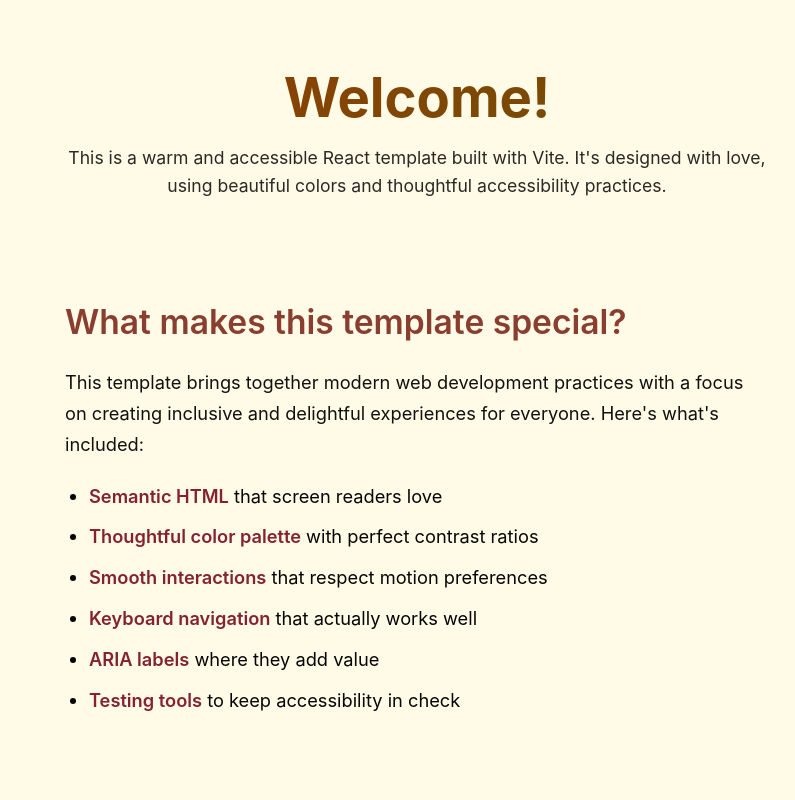
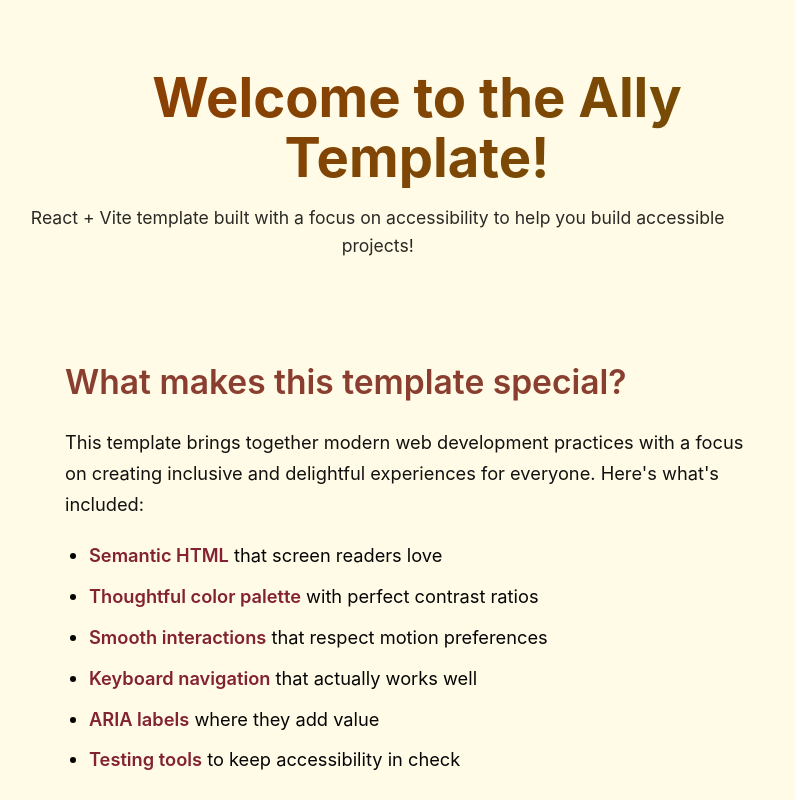
Before and after one commit to lucjastozek/ally-template, a React (Vite) app: page / in a window 1280 px wide. Shown: the top 800 px of the page, without its empty margins (223-1018 px from the left). Built offline with nearby package versions, Linux system fonts and the light colour scheme.

Commit message:
update home page

```diff
--- a/src/pages/HomePage.tsx
+++ b/src/pages/HomePage.tsx
@@ -67,11 +67,10 @@
         Skip to main content
       </a>
       <header className="page-header">
-        <h1>Welcome!</h1>
+        <h1>Welcome to the Ally Template!</h1>
         <p>
-          This is a warm and accessible React template built with Vite. It's
-          designed with love, using beautiful colors and thoughtful
-          accessibility practices.
+          React + Vite template built with a focus on accessibility to help you
+          build accessible projects!
         </p>
       </header>
       <main id="main-content" className="page-content" tabIndex={-1}>
```
